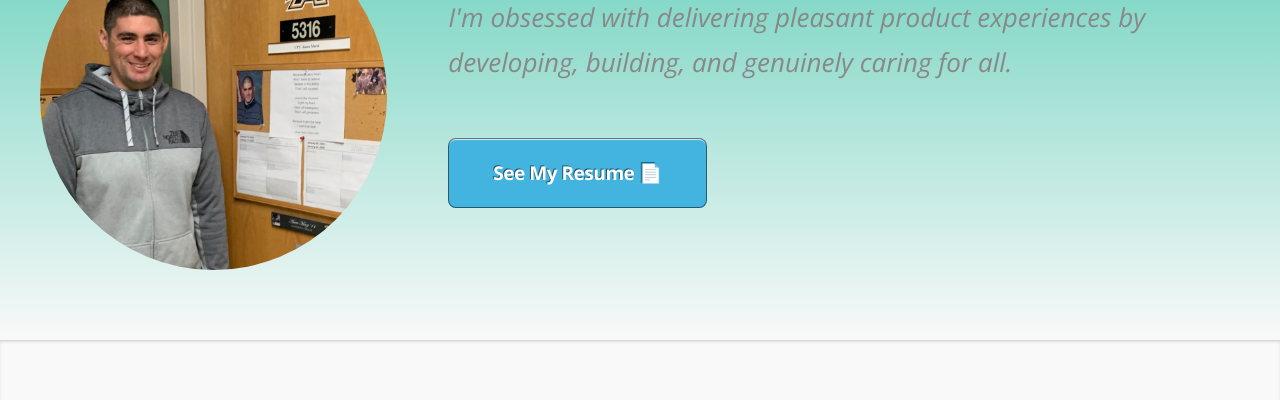
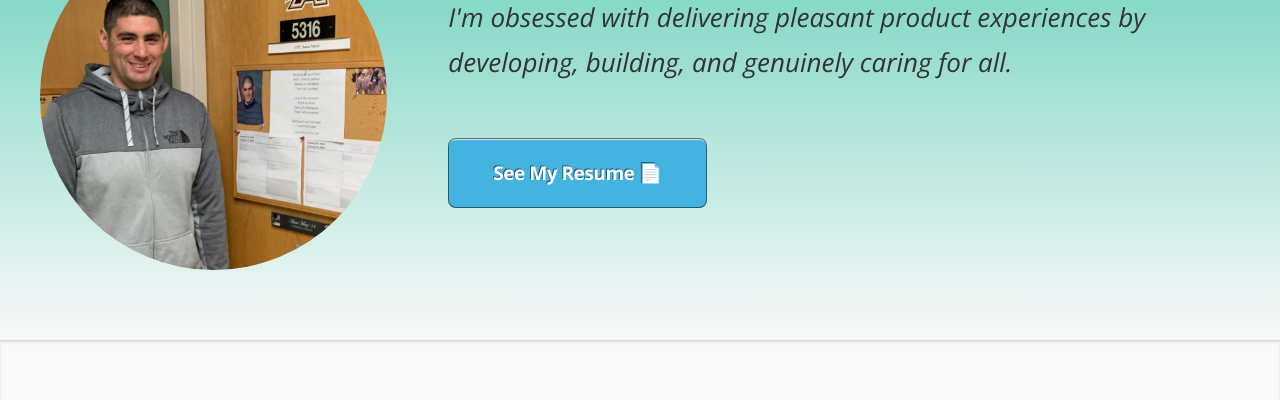
Before and after one commit to yaboyanees/yaboyanees.github.io, a plain HTML site: page index.html in a window 1280 px wide. Shown: the part 198-598 px from the top of the page. Drawn offline with nearby package versions, Linux system fonts and the light colour scheme.

Commit message:
Update main.css

```diff
--- a/assets/css/main.css
+++ b/assets/css/main.css
@@ -1070,7 +1070,7 @@
 	body, input, textarea, select {
 		font-family: 'Open Sans', sans-serif;
 		line-height: 1.85em;
-		color: #888;
+		color: #333;
 		font-weight: 300;
 	}
 
```
